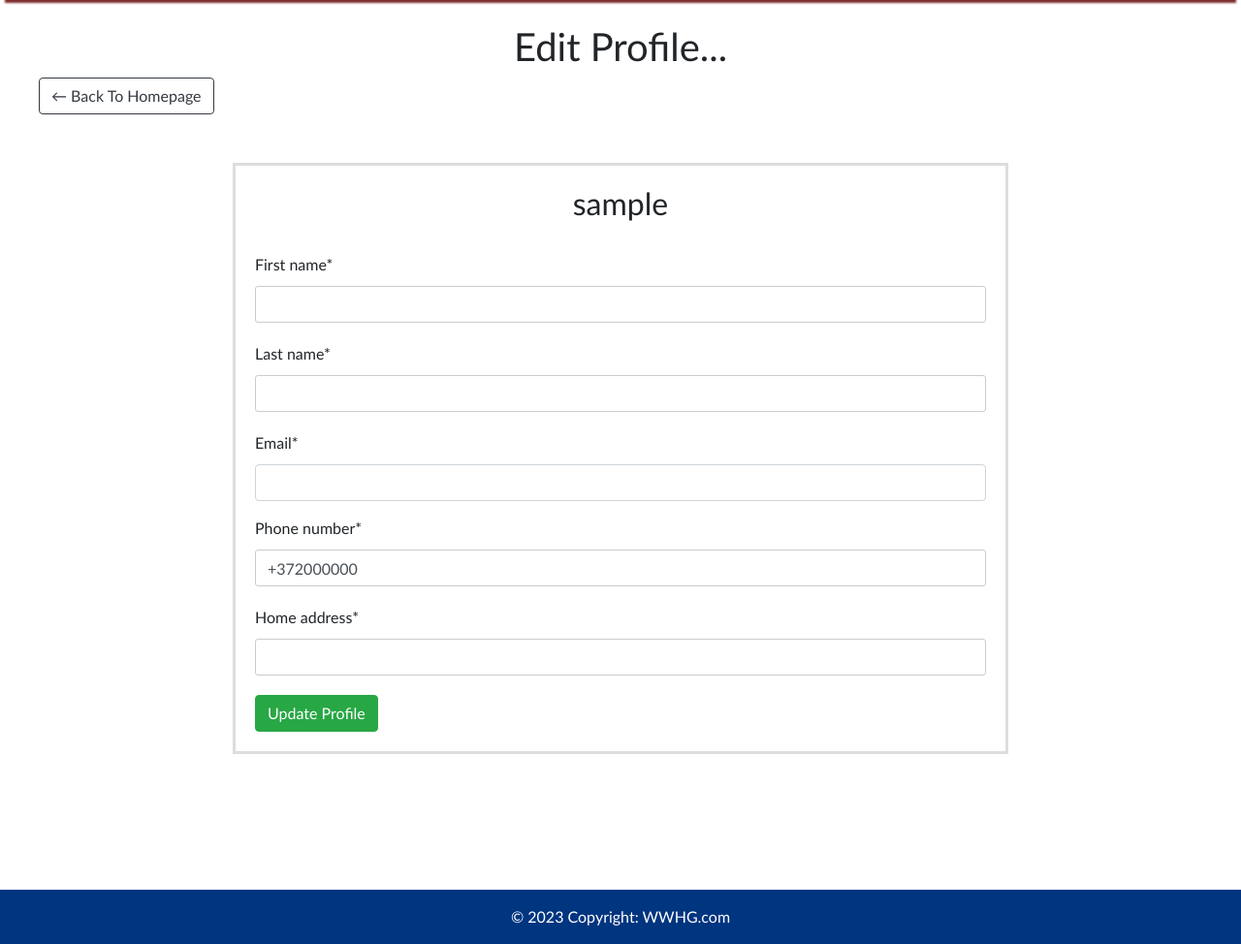
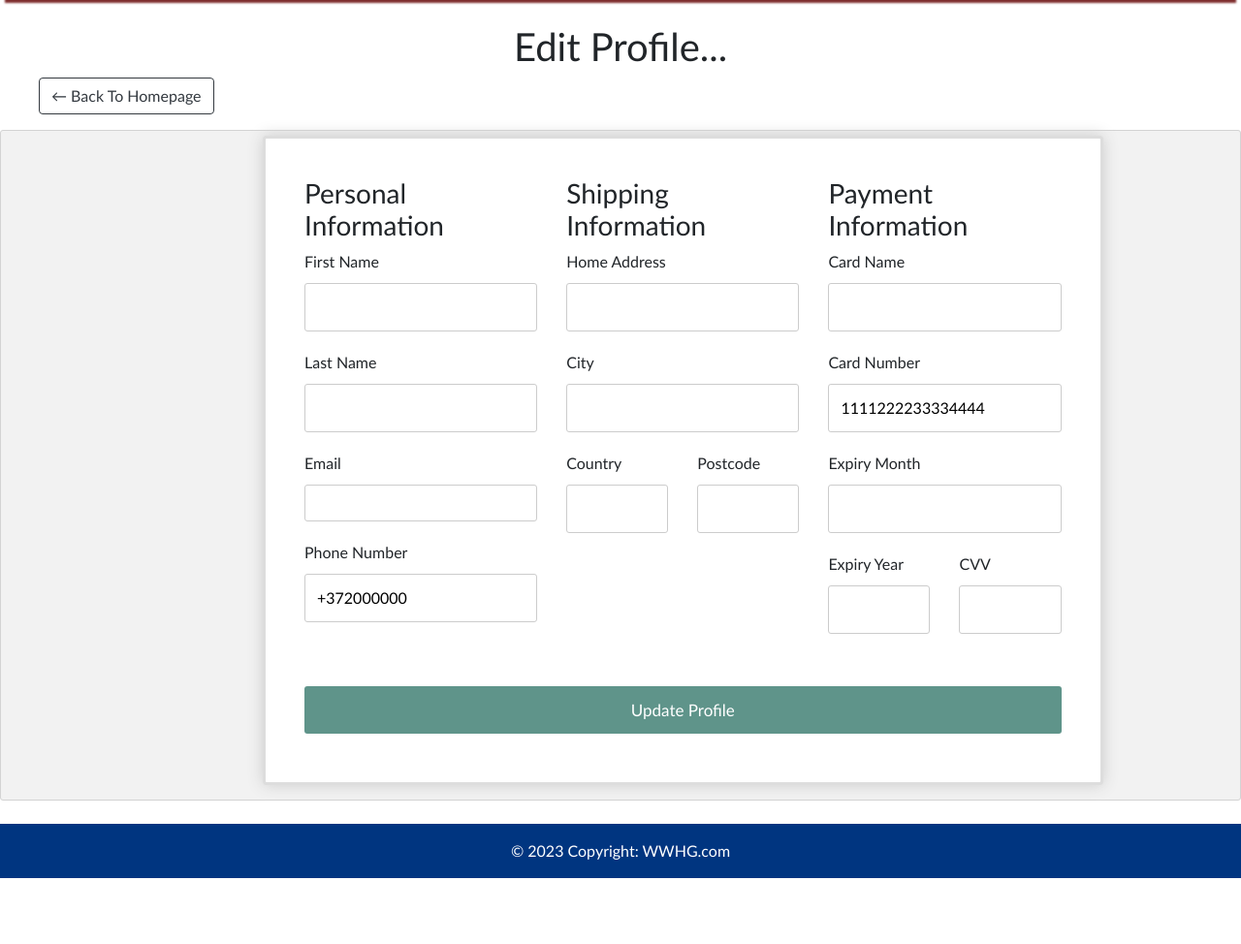
Before and after one commit to Tziim/WWHG, a Django app: page /edit_profile/ in a window 1280 px wide. Shown: the part 258-1232 px from the top of the page at 97% size. After the commit the page ends 1164 px from the top, so only its background shows below. Run offline with Django 4.2, Linux system fonts and the light colour scheme; the visitor is signed in with stand-in values (Sample User, id 1); data comes from the database, SQL or seed files in the repository; data that the repository does not hold is empty; some libraries are stand-ins or nearby versions.

Commit message:
Uus user profile, checkout valmis!

```diff
--- a/wwhg_site/wwhg_app/forms.py
+++ b/wwhg_site/wwhg_app/forms.py
@@ -16,9 +16,9 @@ class RegisterForm(UserCreationForm):
 class UserProfileEditForm(forms.ModelForm):
     class Meta:
         model = UserProfile
-        fields = (
-            'first_name', 'last_name', 'email', 'phone_number',
-            'home_address',)
+        fields = ['first_name', 'last_name', 'email', 'phone_number',
+                  'home_address', 'city', 'country', 'postcode', 'card_name',
+                  'card_number', 'exp_month', 'exp_year', 'cvv']
 
 
 class CartItemUpdateForm(forms.ModelForm):
--- a/wwhg_site/wwhg_app/models.py
+++ b/wwhg_site/wwhg_app/models.py
@@ -79,15 +79,36 @@ def validate_phone_number(value):
             code='invalid_phone_number')
 
 
+def validate_credit_card_number(value):
+    # Remove spaces from the entered card number
+    card_number = value.replace(" ", "")
+
+    if not card_number.isnumeric() or len(card_number) != 16:
+        raise ValidationError(
+            _("Enter a valid 16-digit credit card number."),
+            code='invalid_credit_card_number'
+        )
+
+
 class UserProfile(models.Model):
     user = models.OneToOneField(User, on_delete=models.CASCADE)
     first_name = models.CharField(max_length=30, blank=False, null=False)
     last_name = models.CharField(max_length=30, blank=False, null=False)
     email = models.EmailField(max_length=254, blank=False, unique=True)
-    phone_number = models.CharField(max_length=15, blank=False,
-                                    null=False, default="+372000000",
+    phone_number = models.CharField(max_length=15, blank=False, null=False,
+                                    default="+372000000",
                                     validators=[validate_phone_number])
     home_address = models.CharField(max_length=254, blank=False, null=False)
+    city = models.CharField(max_length=100, blank=False, null=False)
+    country = models.CharField(max_length=100, blank=False, null=False)
+    postcode = models.CharField(max_length=10, blank=False, null=False)
+    card_name = models.CharField(max_length=100, blank=False, null=False)
+    card_number = models.CharField(max_length=16, blank=False, null=False,
+                                   default="1111222233334444",
+                                   validators=[validate_credit_card_number])
+    exp_month = models.CharField(max_length=2, blank=False, null=False)
+    exp_year = models.CharField(max_length=4, blank=False, null=False)
+    cvv = models.CharField(max_length=3, blank=False, null=False)
 
     def __str__(self):
         return self.user.username
--- a/wwhg_site/wwhg_app/templates/registration/edit_profile.html
+++ b/wwhg_site/wwhg_app/templates/registration/edit_profile.html
@@ -1,21 +1,77 @@
 {% extends "base.html" %}
+{% load crispy_forms_tags %}
 
 {% block title %}Edit Profile{% endblock %}
-{% load crispy_forms_tags %}
 
 {% block content %}
     <br>
     <h1 class="text-center">Edit Profile...</h1>
     <ul>
-        <a  class="btn btn-outline-dark" href="/shop">&#x2190; Back To Homepage</a>
+        <a class="btn btn-outline-dark" href="/shop">&#x2190; Back To Homepage</a>
     </ul>
-    <div class="edit-profile-box">
-        <form method="POST" class="form-group register-form">
-            <h2 class="text-center">{{ user.username }}</h2>
+    <div class="co-container">
+        <form method="POST" class="co-register-form">
+
+            <!-- Three Rows -->
+            <div class="row">
+                <!-- Personal Information -->
+                <div class="col-4">
+                    <h3>Personal Information</h3>
+                    <label for="first_name"><i class="fa fa-user"></i> First Name</label>
+                    {{ form.first_name }}
+                    <label for="last_name"><i class="fa fa-user"></i> Last Name</label>
+                    {{ form.last_name }}
+                    <label for="email"><i class="fa fa-envelope"></i> Email</label>
+                    <input type="text" class="form-control" id="email" name="email" value="{{ form.email.value }}">
+                    <label for="phone_number"><i class="fa fa-phone"></i> Phone Number</label>
+                    {{ form.phone_number }}
+                </div>
+
+                <!-- Shipping Information -->
+                <div class="col-4">
+                    <h3>Shipping Information</h3>
+                    <label for="home_address"><i class="fa fa-address-card-o"></i> Home Address</label>
+                    {{ form.home_address }}
+                    <label for="city"><i class="fa fa-institution"></i> City</label>
+                    {{ form.city }}
+                    <div class="row">
+                        <div class="col-6">
+                            <label for="country"><i class="fa fa-globe"></i> Country</label>
+                            {{ form.country }}
+                        </div>
+                        <div class="col-6">
+                            <label for="postcode"><i class="fa fa-map-pin"></i> Postcode</label>
+                            {{ form.postcode }}
+                        </div>
+                    </div>
+                </div>
+
+                <!-- Payment Information -->
+                <div class="col-4">
+                    <h3>Payment Information</h3>
+                    <label for="card_name"><i class="fa fa-credit-card"></i> Card Name</label>
+                    {{ form.card_name }}
+                    <label for="card_number"><i class="fa fa-credit-card"></i> Card Number</label>
+                    {{ form.card_number }}
+                    <label for="exp_month"><i class="fa fa-calendar"></i> Expiry Month</label>
+                    {{ form.exp_month }}
+                    <div class="row">
+                        <div class="col-6">
+                            <label for="exp_year"><i class="fa fa-calendar"></i> Expiry Year</label>
+                            {{ form.exp_year }}
+                        </div>
+                        <div class="col-6">
+                            <label for="cvv"><i class="fa fa-lock"></i> CVV</label>
+                            {{ form.cvv }}
+                        </div>
+                    </div>
+                </div>
+            </div>
+            <!-- End of Three Rows -->
+
             <br>
             {% csrf_token %}
-            {{ form|crispy }}
-            <button type="submit" class="btn btn-success">Update Profile</button>
+            <button type="submit" class="co-btn">Update Profile</button>
         </form>
     </div>
     <br>
--- a/wwhg_site/wwhg_app/views.py
+++ b/wwhg_site/wwhg_app/views.py
@@ -126,8 +126,7 @@ def add_to_cart(request, product_id):
     shopping_cart, created = ShoppingCart.objects.get_or_create(user=user)
 
     # Retrieve the quantity from the form data
-    quantity = int(request.POST.get('quantity',
-                                    1))  # Default to 1 if quantity is not provided
+    quantity = int(request.POST.get('quantity', 1))
 
     # Check if the product is already in the cart
     cart_item, item_created = CartItem.objects.get_or_create(
@@ -188,37 +187,44 @@ def checkout(request):
     cart_items = CartItem.objects.filter(cart=shopping_cart)
     categories = Category.objects.all()
 
+    # Retrieve the user's profile
+    try:
+        user_profile = UserProfile.objects.get(user=user)
+    except UserProfile.DoesNotExist:
+        user_profile = None
+
     context = {
         'cart_items': cart_items,
         'shopping_cart': shopping_cart,
         'categories': categories,
+        'user_profile': user_profile,
     }
     return render(request, 'cart/checkout.html', context)
 
 
-@login_required
-def my_view(request):
-    # Inside a view that requires authentication
-    user = request.user
-    categories = Category.objects.all()
-    shopping_cart, created = ShoppingCart.objects.get_or_create(user=user)
-    cart_items = CartItem.objects.filter(cart=shopping_cart)
-
-    # Check if the user is authenticated
-    if user.is_authenticated:
-        # User is logged in, you can access user-related data
-        shopping_cart, created = ShoppingCart.objects.get_or_create(user=user)
-        total_items = shopping_cart.cartitem_set.count()
-    else:
-        # User is not logged in, handle this case gracefully
-        total_items = 0
-
-    # Your view logic here
-    context = {
-        'total_items': total_items,
-        'categories': categories,
-        'cart_items': cart_items,
-        'shopping_cart': shopping_cart,
-        # ... other context variables ...
-    }
-    return render(request, 'wwhg_app/index.html', context)
+# @login_required
+# def my_view(request):
+#     # Inside a view that requires authentication
+#     user = request.user
+#     categories = Category.objects.all()
+#     shopping_cart, created = ShoppingCart.objects.get_or_create(user=user)
+#     cart_items = CartItem.objects.filter(cart=shopping_cart)
+#
+#     # Check if the user is authenticated
+#     if user.is_authenticated:
+#         # User is logged in, you can access user-related data
+#         shopping_cart, created = ShoppingCart.objects.get_or_create(user=user)
+#         total_items = shopping_cart.cartitem_set.count()
+#     else:
+#         # User is not logged in, handle this case gracefully
+#         total_items = 0
+#
+#     # Your view logic here
+#     context = {
+#         'total_items': total_items,
+#         'categories': categories,
+#         'cart_items': cart_items,
+#         'shopping_cart': shopping_cart,
+#         # ... other context variables ...
+#     }
+#     return render(request, 'wwhg_app/index.html', context)
```
Also changed, not shown: wwhg_site/wwhg_app/templates/cart/checkout.html (+14 -16 lines), wwhg_site/wwhg_app/migrations/0001_initial.py.
